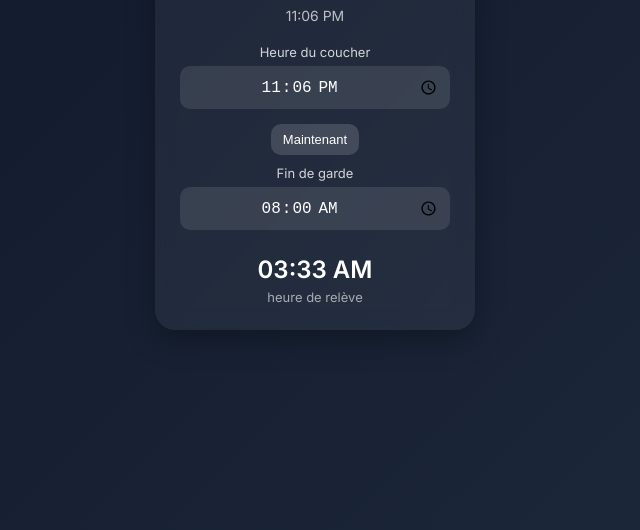
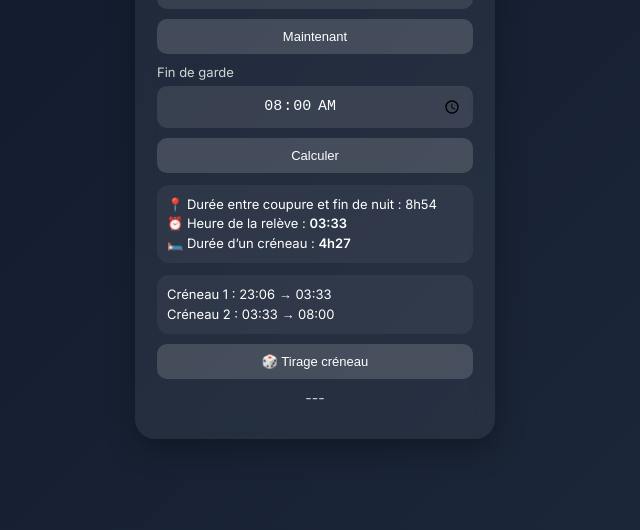
Before and after one commit to Pa7588/Releve-de-garde, a plain HTML site: page index.html in a window 1280 px wide. Shown: the part 270-800 px from the top of the page, without its empty margins (325-965 px from the left). Drawn offline with Linux system fonts and the light colour scheme.

Commit message:
Update index.html

```diff
--- a/index.html
+++ b/index.html
@@ -5,6 +5,7 @@
 <title>Relève de garde</title>
 <meta name="viewport" content="width=device-width, initial-scale=1.0">
 <link href="https://fonts.googleapis.com/css2?family=Inter:wght@300;400;600&display=swap" rel="stylesheet">
+
 <style>
   * { box-sizing: border-box; }
 
@@ -16,84 +17,98 @@
     display: flex;
     justify-content: center;
     align-items: center;
-      height: 100vh;
+    min-height: 100vh;
+    padding: 20px;
   }
 
   .card {
-      background: rgba(255,255,255,0.05);
+    background: rgba(255,255,255,0.06);
     backdrop-filter: blur(10px);
     border-radius: 20px;
-      padding: 25px;
-      width: 320px;
+    padding: 22px;
+    width: 360px;
     text-align: center;
     box-shadow: 0 10px 30px rgba(0,0,0,0.3);
   }
 
-    h1 {
-      font-size: 20px;
-      margin-bottom: 15px;
-      font-weight: 600;
-    }
+  h1 { font-size: 20px; margin-bottom: 6px; }
 
-    .now {
-      font-size: 14px;
-      opacity: 0.7;
-      margin-bottom: 20px;
-    }
+  .now { font-size: 14px; opacity: 0.8; margin-bottom: 10px; }
+
+  .top { font-size: 16px; font-weight: 600; margin-bottom: 12px; }
 
   label {
     font-size: 13px;
     opacity: 0.8;
     display: block;
     margin-top: 10px;
+    text-align: left;
   }
 
   input {
+    width: 100%;
+    padding: 10px;
     margin-top: 6px;
-      margin-bottom: 10px;
-      padding: 10px;
-      font-size: 16px;
     border-radius: 10px;
     border: none;
-      width: 100%;
-      text-align: center;
     background: rgba(255,255,255,0.1);
     color: white;
+    text-align: center;
+    font-size: 15px;
   }
 
   button {
-      margin-top: 5px;
-      padding: 8px 12px;
+    margin-top: 10px;
+    width: 100%;
+    padding: 10px;
+    border-radius: 10px;
     border: none;
-      border-radius: 10px;
     background: rgba(255,255,255,0.15);
     color: white;
+    cursor: pointer;
     font-size: 13px;
-      cursor: pointer;
   }
 
   button:hover {
     background: rgba(255,255,255,0.25);
   }
 
-    .result {
-      margin-top: 15px;
-      font-size: 24px;
-      font-weight: 600;
+  .block {
+    margin-top: 12px;
+    padding: 10px;
+    background: rgba(255,255,255,0.05);
+    border-radius: 12px;
+    font-size: 13px;
+    text-align: left;
+    line-height: 1.5;
   }
 
-    .subtitle {
-      font-size: 13px;
-      opacity: 0.6;
-      margin-top: 5px;
+  .big {
+    font-size: 18px;
+    font-weight: 600;
+    text-align: center;
+    margin-top: 10px;
+  }
+
+  .roulette {
+    margin-top: 10px;
+    height: 18px;
+    font-size: 14px;
+    opacity: 0.8;
+    text-align:center;
   }
 </style>
 </head>
+
 <body>
+
 <div class="card">
+
   <h1>Relève de garde</h1>
 
   <div class="now" id="now"></div>
+
+  <div class="top" id="summaryTop"></div>
 
   <label>Heure du coucher</label>
   <input type="time" id="startTime">
@@ -102,60 +117,109 @@
   <label>Fin de garde</label>
   <input type="time" id="endTime" value="08:00">
 
-    <div class="result" id="result">--:--</div>
-    <div class="subtitle">heure de relève</div>
+  <button onclick="calculate()">Calculer</button>
+
+  <div class="block" id="middle"></div>
+
+  <div class="block" id="shifts"></div>
+
+  <button onclick="randomPick()">🎲 Tirage créneau</button>
+
+  <div class="roulette" id="roulette">---</div>
+  <div class="big" id="winner"></div>
+
 </div>
 
 <script>
-    function formatTime(date) {
-      return date.toLocaleTimeString([], {hour: '2-digit', minute:'2-digit'});
+
+function pad(n){return n.toString().padStart(2,'0');}
+
+function formatTime(d){
+  return `${pad(d.getHours())}:${pad(d.getMinutes())}`;
 }
 
-    function updateNow() {
-      const now = new Date();
-      document.getElementById('now').textContent = formatTime(now);
+function formatDuration(ms){
+  const h = Math.floor(ms/3600000);
+  const m = Math.floor((ms%3600000)/60000);
+  return `${h}h${pad(m)}`;
 }
 
-    function setNow() {
-      const now = new Date();
-      const h = String(now.getHours()).padStart(2, '0');
-      const m = String(now.getMinutes()).padStart(2, '0');
-      document.getElementById('startTime').value = `${h}:${m}`;
-      calculateMidpoint();
+function getDates(){
+  const s = document.getElementById('startTime').value;
+  const e = document.getElementById('endTime').value;
+
+  if(!s || !e) return null;
+
+  const [sh,sm]=s.split(':').map(Number);
+  const [eh,em]=e.split(':').map(Number);
+
+  let start=new Date();
+  start.setHours(sh,sm,0,0);
+
+  let end=new Date();
+  end.setHours(eh,em,0,0);
+
+  if(end<=start) end.setDate(end.getDate()+1);
+
+  let mid=new Date((start.getTime()+end.getTime())/2);
+
+  return {start,end,mid};
 }
 
-    function calculateMidpoint() {
-      const startInput = document.getElementById('startTime').value;
-      const endInput = document.getElementById('endTime').value;
+function calculate(){
 
-      if (!startInput || !endInput) return;
+  const now=new Date();
+  const data=getDates();
+  if(!data) return;
 
-      const [sh, sm] = startInput.split(":").map(Number);
-      const [eh, em] = endInput.split(":").map(Number);
+  const {start,end,mid}=data;
 
-      let start = new Date();
-      start.setHours(sh, sm, 0, 0);
+  let remaining=end-now;
+  if(remaining<0) remaining+=24*3600000;
 
-      let end = new Date();
-      end.setHours(eh, em, 0, 0);
+  document.getElementById('summaryTop').innerHTML=
+    `⏳ Temps de travail restant : <b>${formatDuration(remaining)}</b>`;
 
-      if (end <= start) {
-        end.setDate(end.getDate() + 1);
+  document.getElementById('middle').innerHTML=
+    `📍 Durée entre coupure et fin de nuit : ${formatDuration(end-start)}<br>`+
+    `⏰ Heure de la relève : <b>${formatTime(mid)}</b><br>`+
+    `🛏️ Durée d’un créneau : <b>${formatDuration(mid-start)}</b>`;
+
+  document.getElementById('shifts').innerHTML=
+    `Créneau 1 : ${formatTime(start)} → ${formatTime(mid)}<br>`+
+    `Créneau 2 : ${formatTime(mid)} → ${formatTime(end)}`;
+
+  document.getElementById('now').innerText=`Il est : ${formatTime(now)}`;
 }
 
-      const midpoint = new Date((start.getTime() + end.getTime()) / 2);
-
-      document.getElementById('result').textContent = formatTime(midpoint);
+function setNow(){
+  const now=new Date();
+  document.getElementById('startTime').value=`${pad(now.getHours())}:${pad(now.getMinutes())}`;
+  calculate();
 }
 
-    document.getElementById('startTime').addEventListener('input', calculateMidpoint);
-    document.getElementById('endTime').addEventListener('input', calculateMidpoint);
+function randomPick(){
 
-    setInterval(updateNow, 1000);
+  let i=0;
+  const spins=["Créneau 1","Créneau 2"];
 
-    // Init
-    updateNow();
+  const anim=setInterval(()=>{
+    document.getElementById('roulette').innerText=spins[i%2];
+    i++;
+  },100);
+
+  setTimeout(()=>{
+    clearInterval(anim);
+    const pick=Math.random()<0.5?1:2;
+    document.getElementById('winner').innerText=
+      pick===1?"Créneau 1 sélectionné":"Créneau 2 sélectionné";
+  },1400);
+}
+
+setInterval(calculate,1000);
 setNow();
+
 </script>
+
 </body>
 </html>
```
Lines whose indentation alone changed are shown as unchanged.
